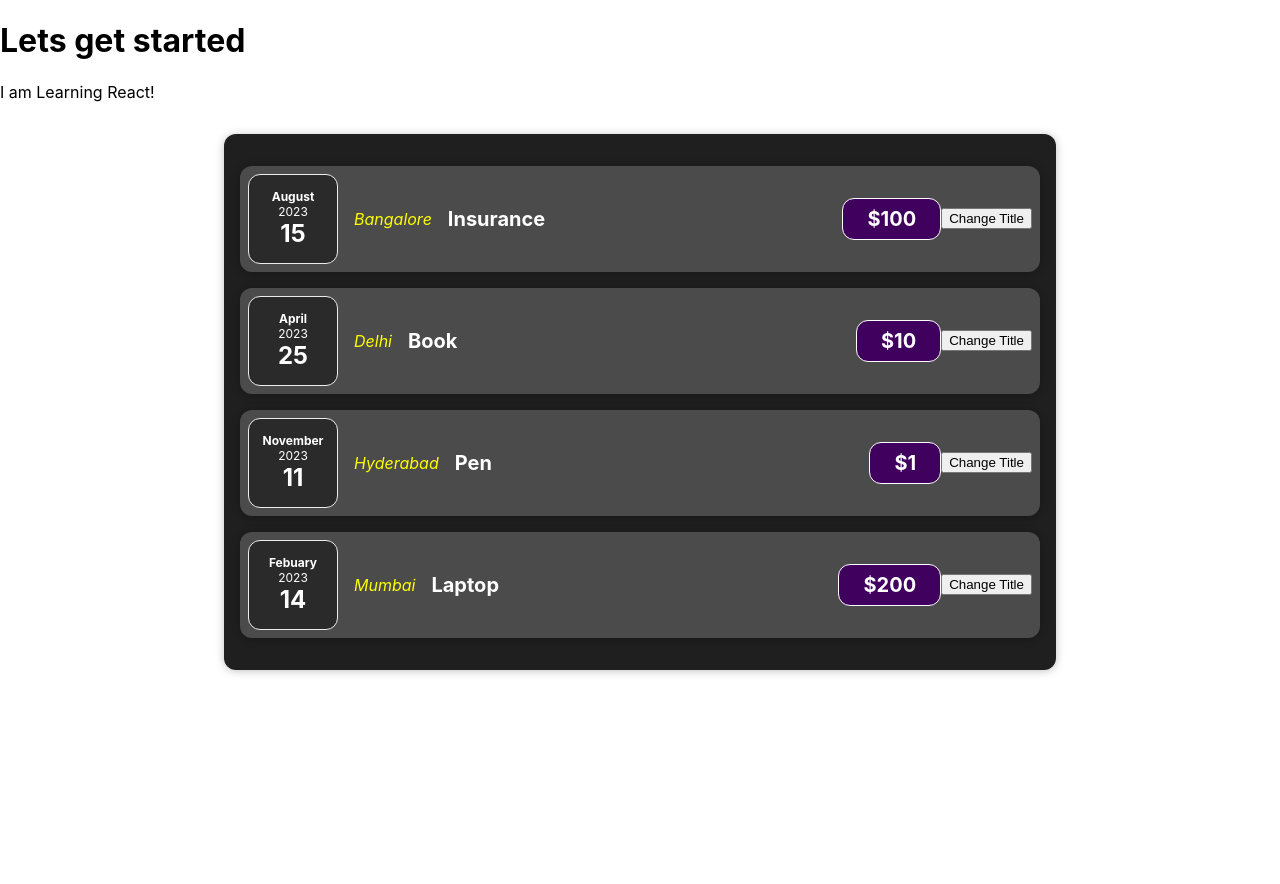
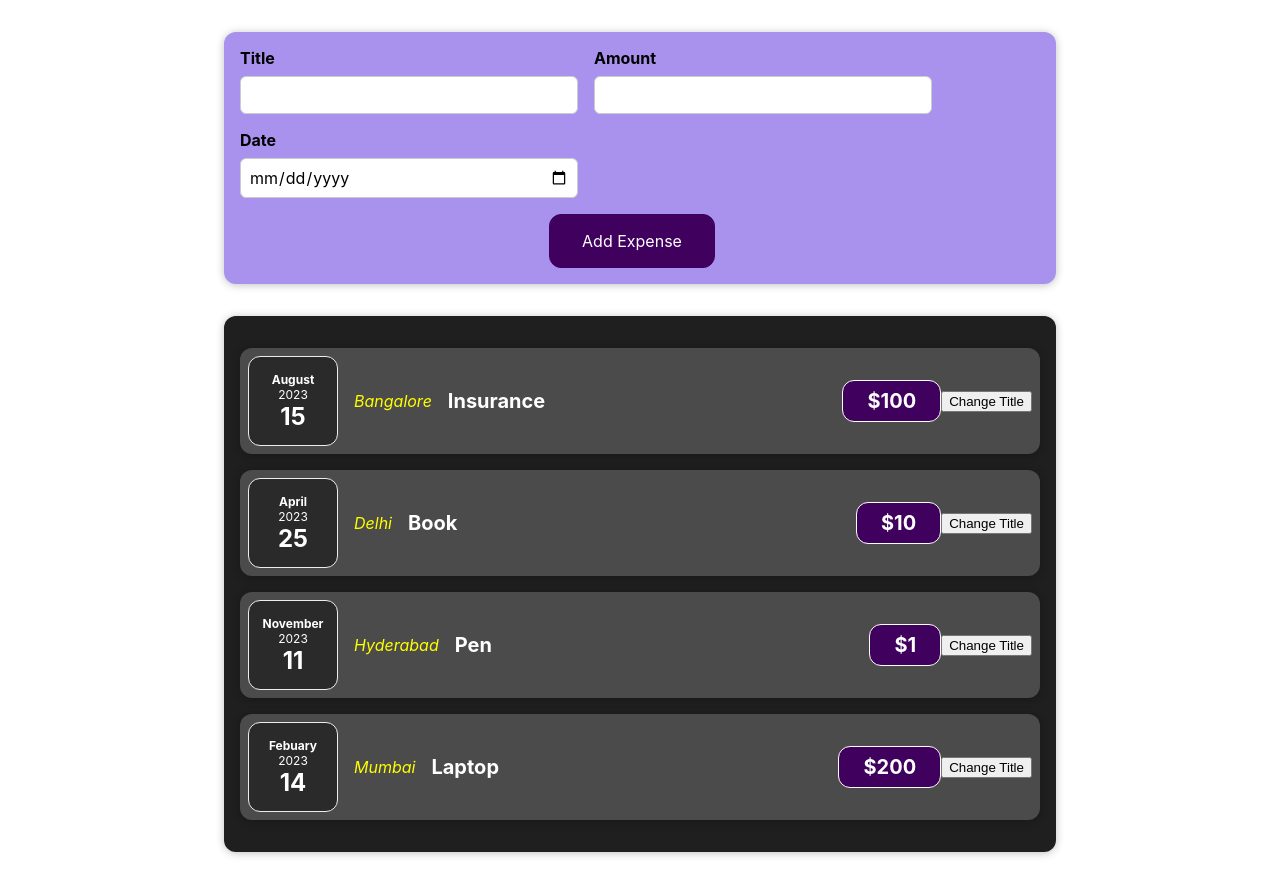
Before and after one commit to puranrana080/Learning-React, a React (Create React App) app: page / in a window 1280 px wide. Before the commit the page ends 800 px from the top, so only its background shows below. Built offline with nearby package versions, Linux system fonts and the light colour scheme.

Commit message:
managing multiple states (Form)

```diff
--- a/src/App.js
+++ b/src/App.js
@@ -1,4 +1,5 @@
 import Expenses from "./components/Expenses/Expenses";
+import NewExpense from "./components/NewExpense/NewExpense";
 
 function App() {
   const expenses = [
@@ -34,8 +35,7 @@
 
   return (
     <div>
-      <h1>Lets get started</h1>
-      <p>I am Learning React!</p>
+      <NewExpense></NewExpense>
       <Expenses expenses={expenses}></Expenses>
     </div>
   );
--- /dev/null
+++ b/src/components/NewExpense/ExpenseForm.css
@@ -0,0 +1,26 @@
+.new-expense__controls {
+    display: flex;
+    flex-wrap: wrap;
+    gap: 1rem;
+    margin-bottom: 1rem;
+    text-align: left;
+  }
+
+  .new-expense__control label {
+    font-weight: bold;
+    margin-bottom: 0.5rem;
+    display: block;
+  }
+
+  .new-expense__control input {
+    font: inherit;
+    padding: 0.5rem;
+    border-radius: 6px;
+    border: 1px solid #ccc;
+    width: 20rem;
+    max-width: 100%;
+  }
+
+  .new-expense__actions {
+    text-align: right;
+  }
--- /dev/null
+++ b/src/components/NewExpense/ExpenseForm.js
@@ -0,0 +1,47 @@
+import React, { useState } from "react";
+import "./ExpenseForm.css";
+
+const ExpenseForm = () => {
+  const [enteredTitle, setEnteredTitle] = useState("");
+  const [enteredAmount, setEnteredAmount] = useState(0);
+  const [enteredDate, setEnteredDate] = useState(new Date());
+
+  const titleChangeHandler = (event) => {
+    setEnteredTitle(event.target.value);
+  };
+  const amountChangeHandler = (event) => {
+    setEnteredAmount(event.target.value);
+  };
+  const dateChangeHandler = (event) => {
+    setEnteredDate(event.target.value);
+  };
+  return (
+    <form>
+      <div className="new-expense__controls">
+        <div className="new-expense__control">
+          <label htmlFor="title">Title</label>
+          <input type="text" id="title" onChange={titleChangeHandler} />
+        </div>
+        <div className="new-expense__control">
+          <label htmlFor="amount">Amount</label>
+          <input type="number" id="amount" onChange={amountChangeHandler} />
+        </div>
+        <div className="new-expense__control">
+          <label htmlFor="date">Date</label>
+          <input
+            type="date"
+            id="date"
+            min="2023-01-01"
+            max={new Date()}
+            onChange={dateChangeHandler}
+          />
+        </div>
+      </div>
+      <div>
+        <button type="submit">Add Expense</button>
+      </div>
+    </form>
+  );
+};
+
+export default ExpenseForm;
--- /dev/null
+++ b/src/components/NewExpense/NewExpense.css
@@ -0,0 +1,38 @@
+.new-expense {
+    background-color: #a892ee;
+    padding: 1rem;
+    margin: 2rem auto;
+    width: 50rem;
+    max-width: 95%;
+    border-radius: 12px;
+    text-align: center;
+    box-shadow: 0 1px 8px rgba(0, 0, 0, 0.25);
+  }
+
+  .new-expense button {
+    font: inherit;
+    cursor: pointer;
+    padding: 1rem 2rem;
+    border: 1px solid #40005d;
+    background-color: #40005d;
+    color: white;
+    border-radius: 12px;
+    margin-right: 1rem;
+  }
+
+  .new-expense button:hover,
+  .new-expense button:active {
+    background-color: #510674;
+    border-color: #510674;
+  }
+
+  .new-expense button.alternative {
+    color: #220131;
+    border-color: transparent;
+    background-color: transparent;
+  }
+
+  .new-expense button.alternative:hover,
+  .new-expense button.alternative:active {
+    background-color: #ddb3f8;
+  }
--- /dev/null
+++ b/src/components/NewExpense/NewExpense.js
@@ -0,0 +1,13 @@
+import React from "react";
+import ExpenseForm from "./ExpenseForm";
+import "./NewExpense.css";
+
+function NewExpense() {
+  return (
+    <div className="new-expense">
+      <ExpenseForm></ExpenseForm>
+    </div>
+  );
+}
+
+export default NewExpense;
```
